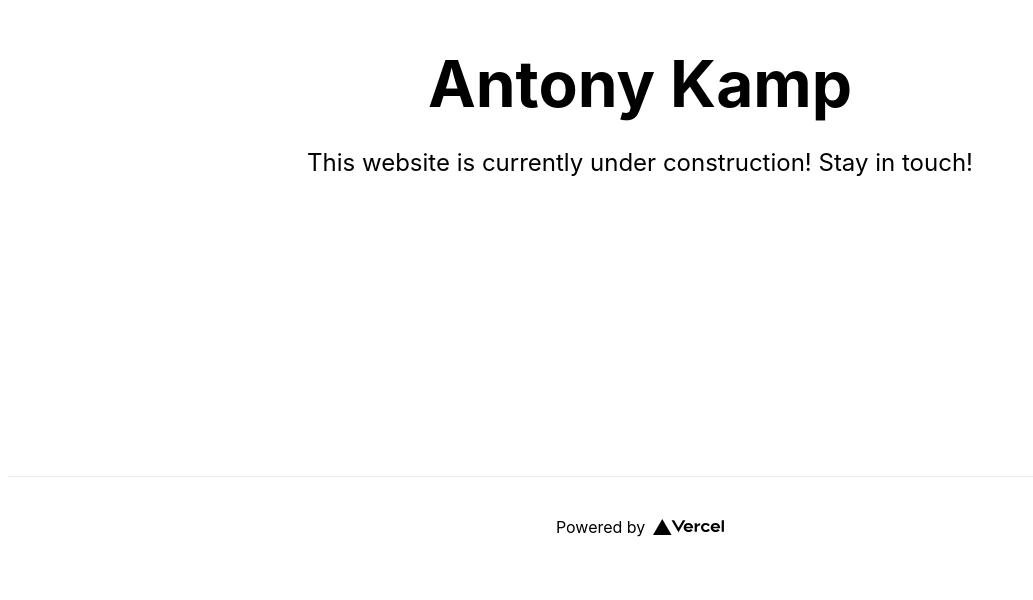
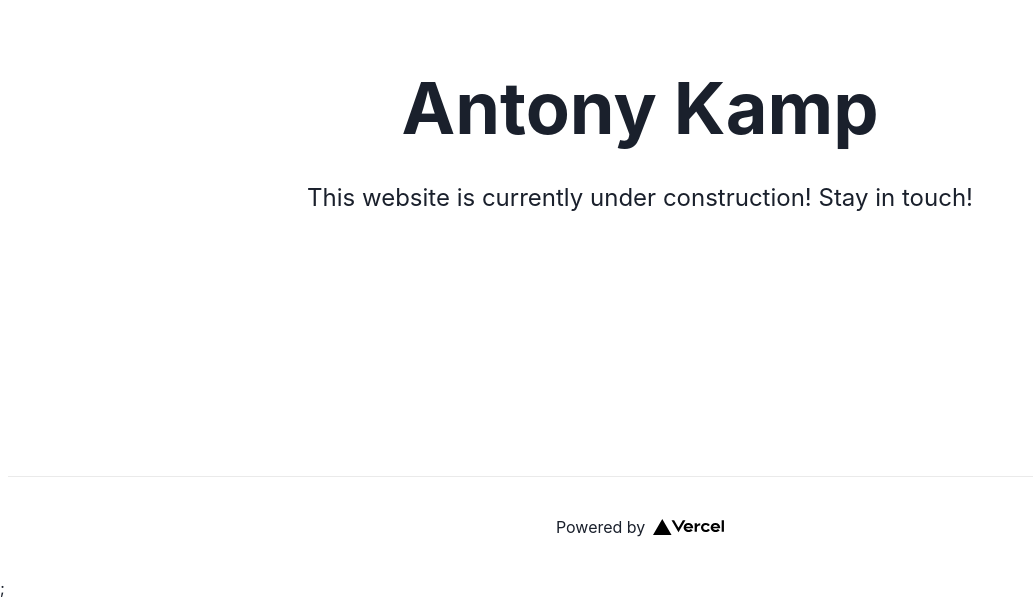
Before and after one commit to antonykamp/antonykampde, a Next.js app: page / in a window 1280 px wide. Shown: the part 224-824 px from the top of the page, without its empty margins (0-1033 px from the left). Before the commit the page ends 800 px from the top, so only its background shows below. Built offline with nearby package versions, Linux system fonts and the light colour scheme.

Commit message:
added chakra-ui

```diff
--- a/package.json
+++ b/package.json
@@ -8,6 +8,10 @@
     "start": "next start"
   },
   "dependencies": {
+    "@chakra-ui/react": "1.3.4",
+    "@emotion/react": "11.1.5",
+    "@emotion/styled": "11.1.5",
+    "framer-motion": "3.10.5",
     "next": "10.0.5",
     "react": "17.0.1",
     "react-dom": "17.0.1"
--- a/pages/_app.tsx
+++ b/pages/_app.tsx
@@ -1,8 +1,13 @@
-import '../styles/globals.css'
-import { AppProps } from 'next/app'
+import "../styles/globals.css";
+import { AppProps } from "next/app";
+import { ChakraProvider } from "@chakra-ui/react";
 
 function App({ Component, pageProps }: AppProps) {
-  return <Component {...pageProps} />
+  return (
+    <ChakraProvider>
+      <Component {...pageProps} />;
+    </ChakraProvider>
+  );
 }
 
-export default App
+export default App;
--- a/pages/index.tsx
+++ b/pages/index.tsx
@@ -1,5 +1,6 @@
-import Head from 'next/head'
-import styles from '../styles/Home.module.css'
+import Head from "next/head";
+import styles from "../styles/Home.module.css";
+import { Heading } from "@chakra-ui/react";
 
 export default function Home() {
   return (
@@ -10,9 +11,9 @@ export default function Home() {
       </Head>
 
       <main className={styles.main}>
-        <h1 className={styles.title}>
+        <Heading as="h1" lineHeight="2" size="4xl" className={styles.title}>
           Antony Kamp
-        </h1>
+        </Heading>
 
         <p className={styles.description}>
           This website is currently under construction! Stay in touch!
@@ -24,10 +25,10 @@ export default function Home() {
           target="_blank"
           rel="noopener noreferrer"
         >
-          Powered by{' '}
+          Powered by{" "}
           <img src="/vercel.svg" alt="Vercel Logo" className={styles.logo} />
         </a>
       </footer>
     </div>
-  )
+  );
 }
--- a/styles/Home.module.css
+++ b/styles/Home.module.css
@@ -49,7 +49,7 @@
 .title {
   margin: 0;
   line-height: 1.15;
-  font-size: 4rem;
+  font-size: 20rem;
 }
 
 .title,
```
Also changed, not shown: 1 other file (tests, documents, lock files or other folders).
